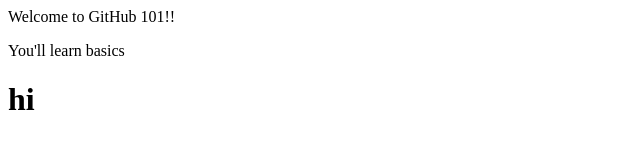
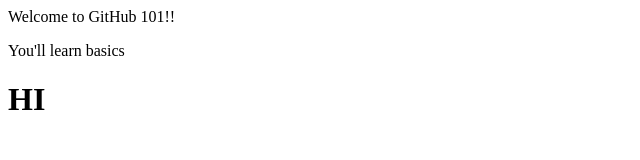
Before and after one commit to Greeshmitha2702/Demo, a plain HTML site: page index.html in a window 1280 px wide. Shown: the full height of the page, 0-640 px from the left. Drawn offline with Linux system fonts and the light colour scheme.

Commit message:
3rd line

```diff
--- a/index.html
+++ b/index.html
@@ -5,6 +5,6 @@
     <body>
         <p>Welcome to GitHub 101!!</p>
         <p>You'll learn basics</p>
-        <h1>hi</h1>
+        <h1>HI</h1>
     </body>
 </html>
```
